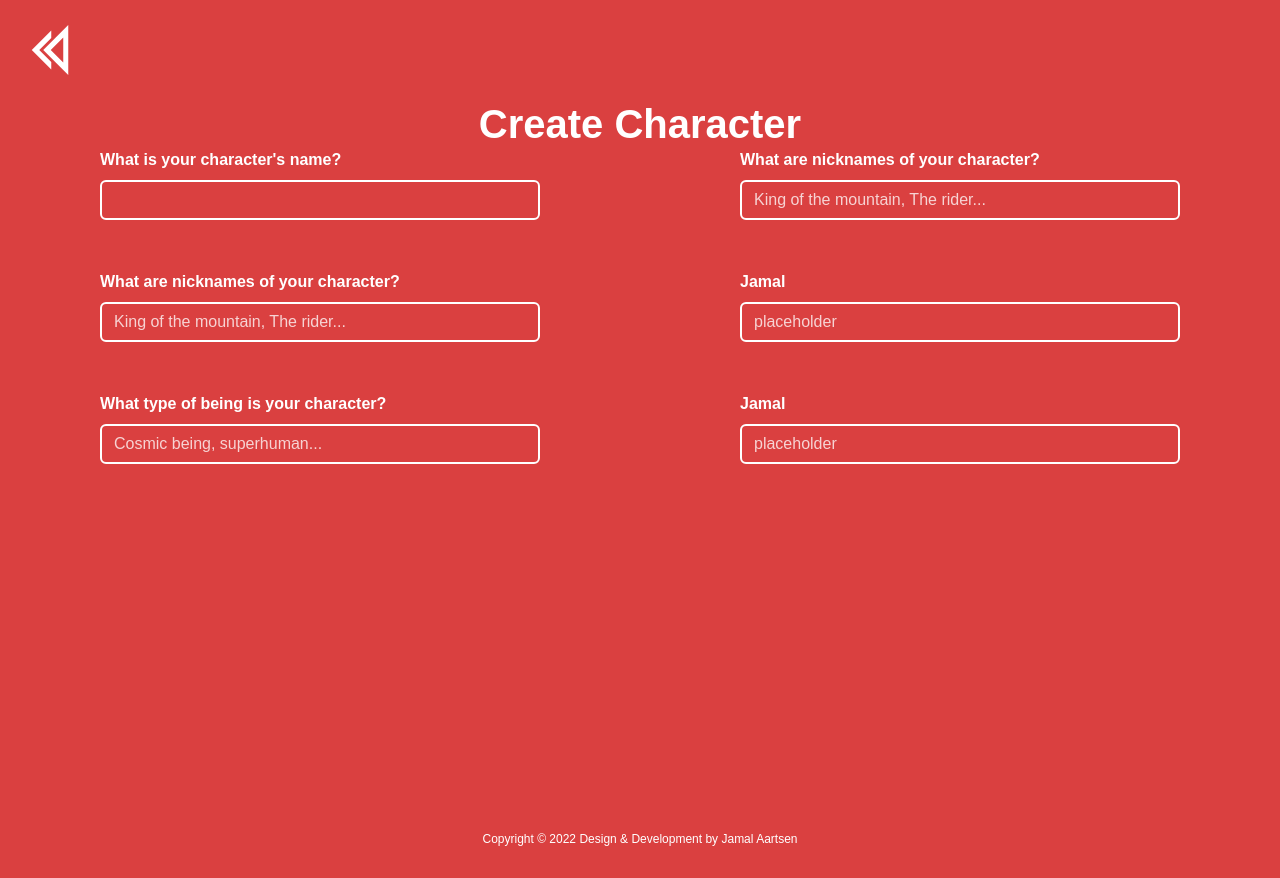
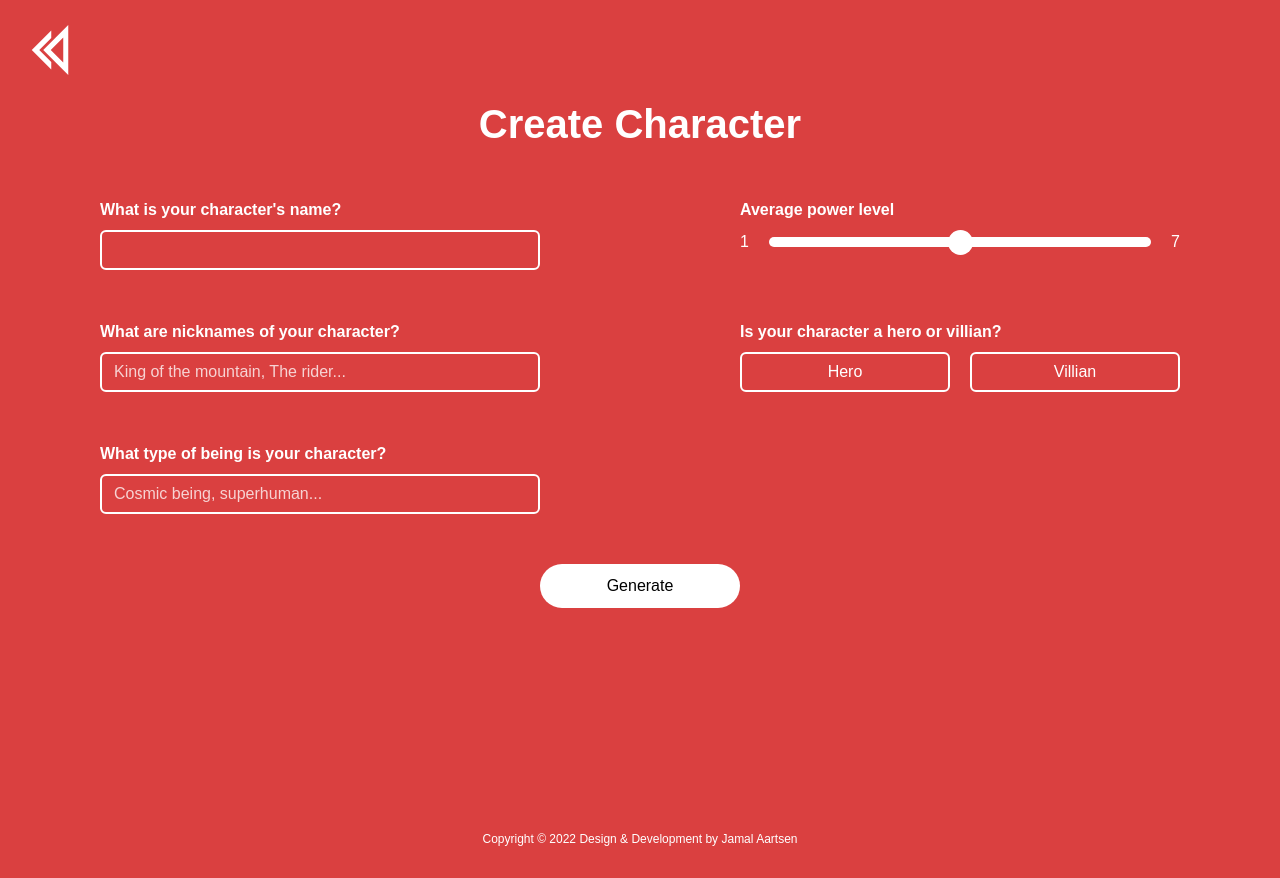
Before and after one commit to JamalAartsen/Herofy, a Next.js app: page /create-character in a window 1280 px wide. Built offline with nearby package versions, Linux system fonts and the light colour scheme.

Commit message:
Finish creating createcharacter page

```diff
--- /dev/null
+++ b/components/Utils/CharacterButton.js
@@ -0,0 +1,8 @@
+import { Button } from "react-bootstrap"
+import Styles from "../../styles/CharacterButton.module.css"
+
+export default function CharacterButton(props) {
+    return (
+       <Button className={Styles.characterButton}>{props.typeCharacter}</Button>
+    )
+}
--- /dev/null
+++ b/components/Utils/ranger.js
@@ -0,0 +1,15 @@
+import Styles from "../../styles/Ranger.module.css"
+import Form from 'react-bootstrap/Form';
+
+export default function Ranger() {
+    return (
+        <>
+            <Form.Label className={Styles.label}>Average power level</Form.Label>
+            <div className={Styles.rangeContainer}>
+                <p className={Styles.number}>1</p>
+                <input className={Styles.range} min="1" max="7" type="range" />
+                <p className={Styles.number}>7</p>
+            </div>
+        </>
+    )
+}
--- a/pages/create-character.js
+++ b/pages/create-character.js
@@ -2,35 +2,38 @@ import Question from "../components/Utils/Question"
 import Styles from "../styles/CreateCharacter.module.css"
 import { Container, Row, Col } from 'react-bootstrap'
 import ArrowBack from "../components/Utils/ArrowBack"
+import Ranger from "../components/Utils/ranger"
+import CharacterButton from "../components/Utils/CharacterButton"
+import Form from 'react-bootstrap/Form';
 
 export default function CreateCharacter() {
     return (
         <div className={Styles.container}>
-
-
             <ArrowBack />
-
             <h1 className={Styles.title}>Create Character</h1>
-
-
-
-
             <div className={Styles.indsideContainer}>
                 <Container fluid>
                     <Row className={Styles.row} lg={2} md={2} sm={1} xs={1}>
                         <Col className={Styles.column}><Question question="What is your character's name?" /></Col>
-                        <Col className={Styles.column}><Question question="What are nicknames of your character?" placeholder="King of the mountain, The rider..." /></Col>
+                        <Col className={Styles.column}><Ranger /></Col>
                     </Row>
                     <Row className={Styles.row} lg={2} md={2} sm={1} xs={1}>
                         <Col className={Styles.column}><Question question="What are nicknames of your character?" placeholder="King of the mountain, The rider..." /></Col>
-                        <Col className={Styles.column}><Question question="Jamal" placeholder="placeholder" /></Col>
+                        <Col className={Styles.column}>
+                            <Form.Label className={Styles.question}>Is your character a hero or villian?</Form.Label>
+                            <div className={Styles.charactButtonContainer}>
+                                <CharacterButton typeCharacter="Hero" />
+                                <div className={Styles.divider} />
+                                <CharacterButton typeCharacter="Villian" />
+                            </div>
+                        </Col>
                     </Row>
                     <Row className={Styles.row} lg={2} md={2} sm={1} xs={1}>
                         <Col className={Styles.column}><Question question="What type of being is your character?" placeholder="Cosmic being, superhuman..." /></Col>
-                        <Col className={Styles.column}><Question question="Jamal" placeholder="placeholder" /></Col>
                     </Row>
                 </Container>
             </div>
+            <button className={Styles.generateBtn}>Generate</button>
         </div>
     )
 }
--- /dev/null
+++ b/styles/CharacterButton.module.css
@@ -0,0 +1,20 @@
+.characterButton {
+    background-color: rgba(240, 248, 255, 0) !important;
+    border-width: 2px !important;
+    border-color: #fff !important;
+    font-family: montserrat, sans-serif !important;
+    flex: 1;
+    font-weight: 500;
+}
+
+.characterButton:hover {
+    background-color: #fff !important;
+    border-color: #fff !important;
+    color: #000 !important;
+}
+
+.characterButton:focus {
+    box-shadow: none !important;
+    background-color: #fff !important;
+    color: #000 !important;
+}
--- a/styles/Create.module.css
+++ b/styles/Create.module.css
@@ -29,6 +29,7 @@
     background-color: #DA4040;
     color: #fff;
     border-radius: 50px;
+    font-weight: 500;
     padding: 10px;
     border: none;
     font-family: montserrat, sans-serif;
--- a/styles/CreateCharacter.module.css
+++ b/styles/CreateCharacter.module.css
@@ -11,16 +11,15 @@
     font-weight: bold;
     text-align: center;
     flex: 1;
-    margin: 0%;
-}
-
-.row {
     margin-bottom: 50px;
+    margin-right: 20px;
+    margin-left: 20px;
 }
 
 .column {
     padding-right: 100px;
     padding-left: 100px;
+    margin-bottom: 50px;
 }
 
 .headerContainer {
@@ -30,3 +29,40 @@
     margin-bottom: 50px;
     height: 100px;
 }
+
+.question {
+    color: #fff !important;
+    font-weight: 600;
+}
+
+.charactButtonContainer {
+    display: flex;
+}
+
+.divider {
+    width: 20px;
+}
+
+.generateBtn {
+    background-color: #fff;
+    color: #000;
+    border-radius: 50px;
+    font-weight: 500;
+    padding: 10px;
+    border: none;
+    font-family: montserrat, sans-serif;
+    width: 200px;
+    display: block;
+    margin: 0 auto;
+}
+
+.generateBtn:hover {
+    background-color: rgb(214, 214, 214);
+}
+
+@media screen and (max-width: 500px) {
+    .column {
+        padding-right: 50px;
+        padding-left: 50px;
+    }
+}
--- /dev/null
+++ b/styles/Ranger.module.css
@@ -0,0 +1,46 @@
+.label {
+    font-family: montserrat, sans-serif;
+    color: #fff;
+    font-weight: 600;
+}
+
+.range {
+    width: 100%;
+    background: #fff;
+    -webkit-appearance: none;
+    border-radius: 10px;
+    height: 10px;
+    margin-right: 20px;
+    margin-left: 20px;
+}
+
+.range::-webkit-slider-thumb {
+    -webkit-appearance: none;
+    appearance: none;
+    width: 25px;
+    height: 25px;
+    border-radius: 50%;
+    background: #fff;
+    cursor: pointer;
+}
+
+.range::-moz-range-thumb {
+    width: 25px;
+    height: 25px;
+    border-radius: 50%;
+    background: #fff;
+    cursor: pointer;
+}
+
+.rangeContainer {
+    display: flex;
+    justify-content: center;
+    align-items: center;
+}
+
+.number {
+    color: #fff;
+    font-weight: 500;
+    font-family: montserrat, sans-serif;
+    margin: 0%;
+}
```
